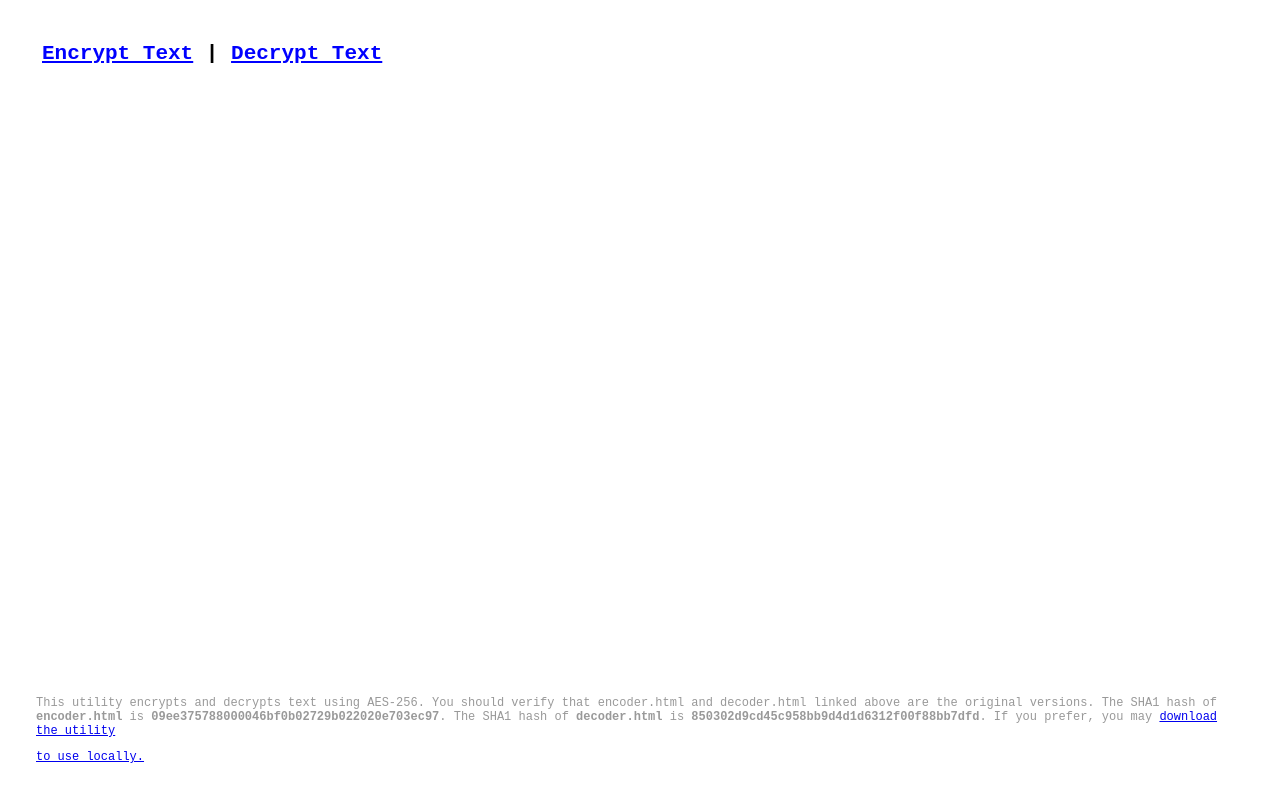
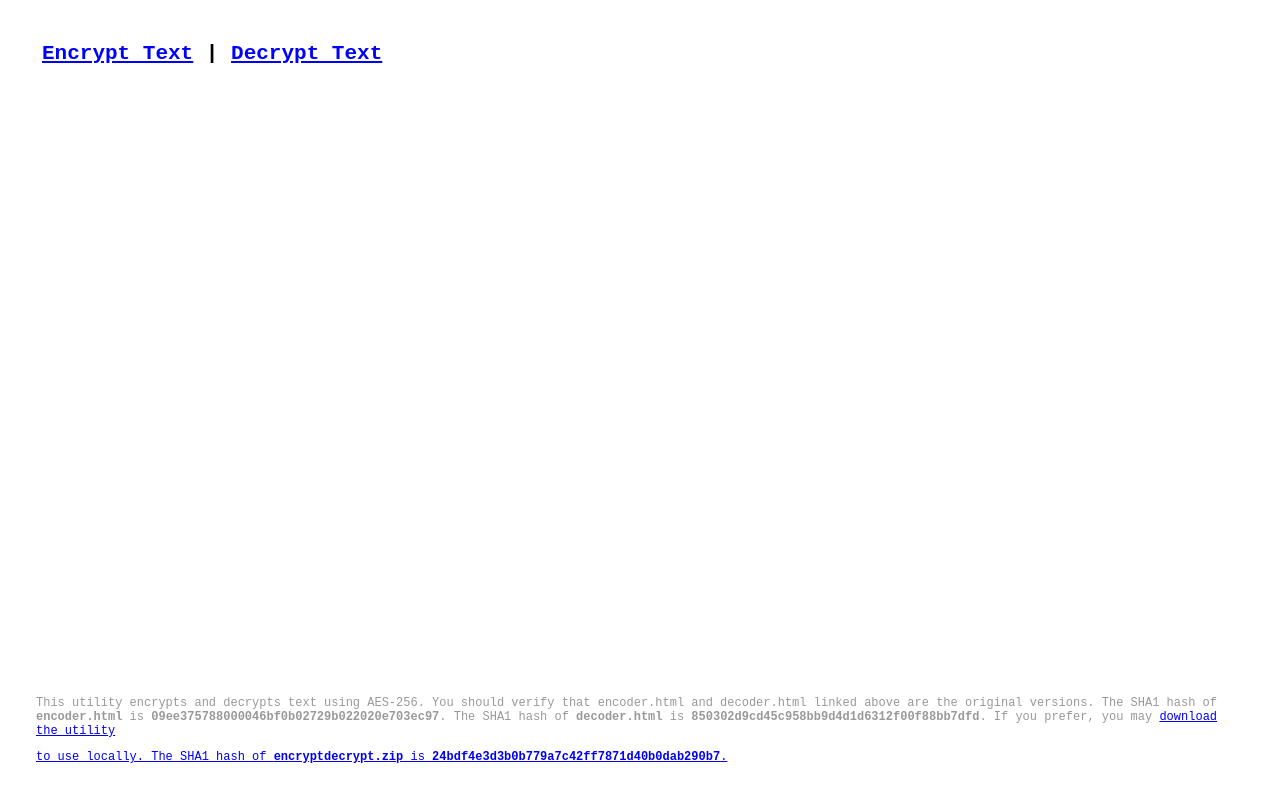
Before and after one commit to encryptdecrypt/encryptdecrypt.github.com, a plain HTML site: page index.html in a window 1280 px wide. Drawn offline with Linux system fonts and the light colour scheme.

Commit message:
added sha1 hash for local download file

```diff
--- a/index.html
+++ b/index.html
@@ -21,6 +21,7 @@
 		The SHA1 hash of <strong>encoder.html</strong> is <strong>09ee375788000046bf0b02729b022020e703ec97</strong>.
 		The SHA1 hash of <strong>decoder.html</strong> is <strong>850302d9cd45c958bb9d4d1d6312f00f88bb7dfd</strong>.
 		If you prefer, you may <a href="encryptdecrypt.zip">download the utility</p> to use locally.
+		The SHA1 hash of <strong>encryptdecrypt.zip</strong> is <strong>24bdf4e3d3b0b779a7c42ff7871d40b0dab290b7</strong>.
 	</div>
 </body>
 </html>
```
